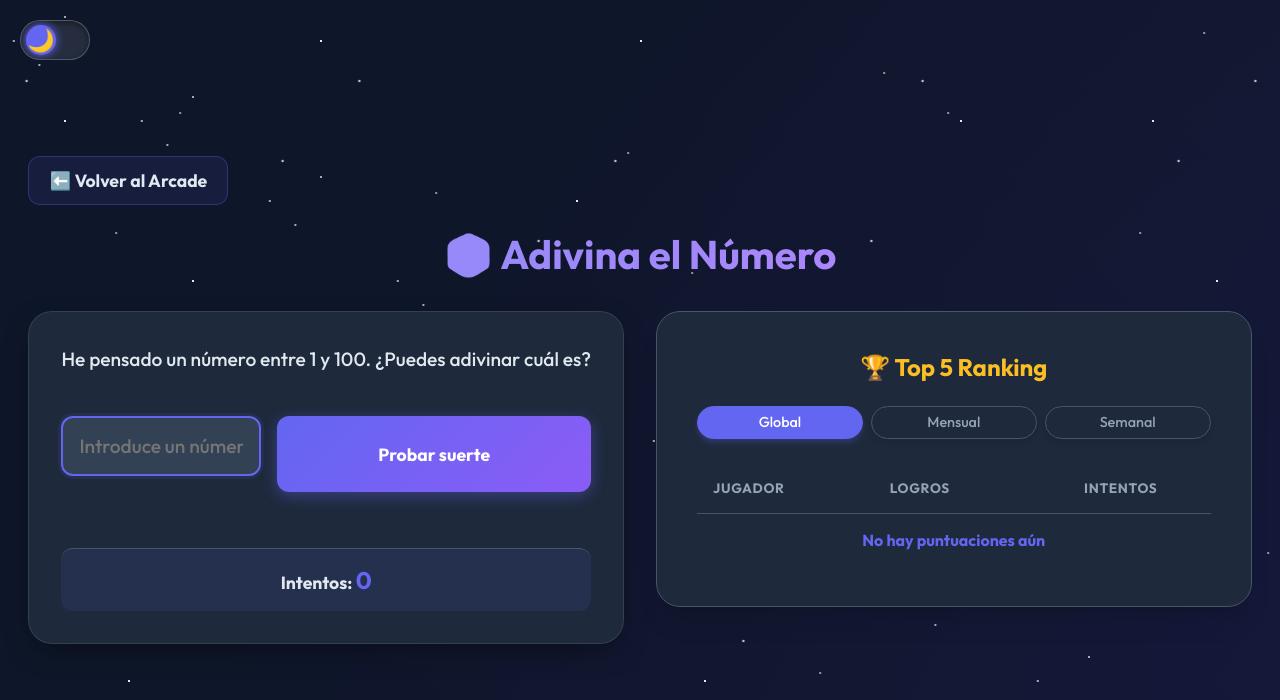
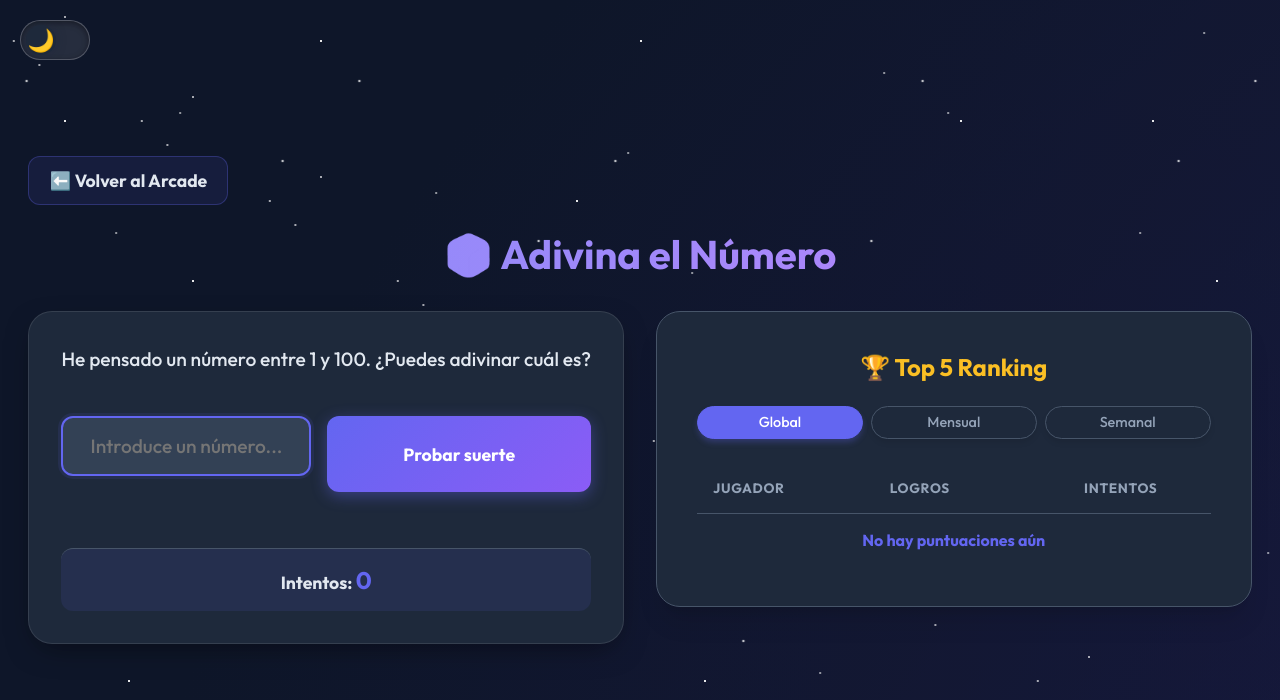
Before and after one commit to Carlodium/adivina-numero, a Flask app: page /adivina in a window 1280 px wide; the page is wider, and only the part inside the window is pictured. Shown: the top 700 px of that part. Run offline with Flask 3, Linux system fonts and the light colour scheme; data that the repository does not hold is empty; some libraries are stand-ins or nearby versions.

Commit message:
fix: Game input width, Hub card animation, theme toggle blue square

```diff
--- a/static/game.css
+++ b/static/game.css
@@ -81,9 +81,10 @@
 }
 
 .game-form input[type="number"] {
-    flex: 1;
-    min-width: 200px;
-    padding: 1rem;
+    flex: 2;
+    min-width: 250px;
+    width: 100%;
+    padding: 1rem 1.5rem;
     font-size: 1.2rem;
     border-radius: 0.75rem;
     border: 2px solid var(--border-color);
--- a/static/hub.css
+++ b/static/hub.css
@@ -46,6 +46,7 @@ body.light-mode .hub-header h1 {
     position: relative;
     overflow: hidden;
     cursor: pointer;
+    will-change: transform, box-shadow, border-color;
     transition: transform 0.4s cubic-bezier(0.4, 0, 0.2, 1),
                 border-color 0.4s cubic-bezier(0.4, 0, 0.2, 1),
                 box-shadow 0.4s cubic-bezier(0.4, 0, 0.2, 1);
@@ -58,7 +59,7 @@ body.light-mode .hub-header h1 {
     transform: translateY(-10px) scale(1.02);
     border-color: var(--primary);
     box-shadow: 0 20px 40px -10px rgba(99, 102, 241, 0.6);
-    animation: none;
+    animation-play-state: paused;
 }
 
 .game-card-preview .card-content {
--- a/static/style.css
+++ b/static/style.css
@@ -731,7 +731,7 @@ body.light-mode .hub-header h1 {
 }
 
 .slider-knob {
-  background-color: var(--primary);
+  background-color: #1e293b;
   bottom: 5px;
   content: "";
   height: 30px; /* Increased size */
@@ -744,7 +744,7 @@ body.light-mode .hub-header h1 {
   align-items: center;
   justify-content: center;
   font-size: 18px; /* Increased icon size */
-  box-shadow: 0 0 10px var(--primary);
+  box-shadow: 0 0 10px rgba(30, 41, 59, 0.5);
 }
 
 .icon-sun, .icon-moon {
```
